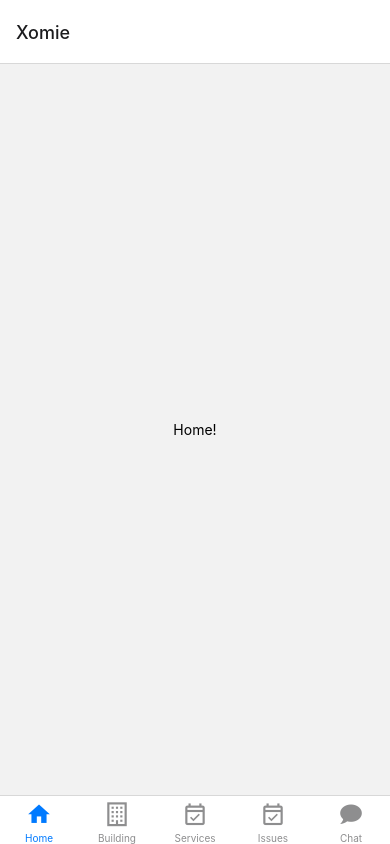
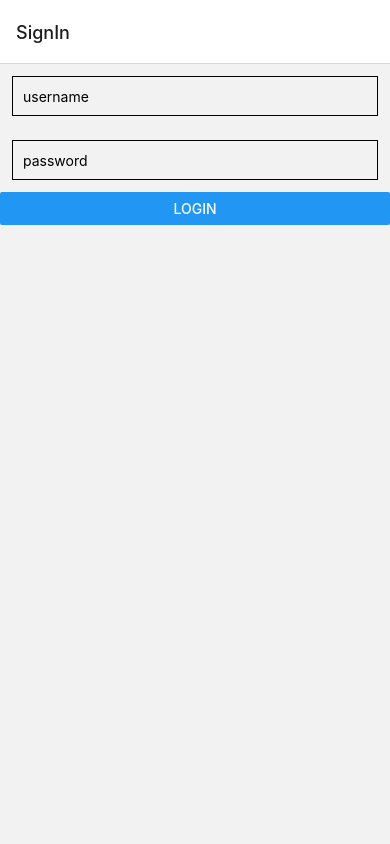
Before and after one commit to ssheffk/house-manager-app, a React Native app in the folder Xomie/: screen /SignIn in a window 390 px wide. Built offline with nearby package versions, Linux system fonts and the light colour scheme.

Commit message:
feat: login simulator

```diff
--- a/Xomie/App.tsx
+++ b/Xomie/App.tsx
@@ -9,6 +9,8 @@ import Services from "./tabs/Services";
 import Issues from "./tabs/Issues";
 import Chat from "./tabs/Chat";
 import { createNativeStackNavigator } from "@react-navigation/native-stack";
+import { TextInput, Button, StyleSheet } from "react-native";
+import SignIn from "./SignIn";
 
 const Tab = createBottomTabNavigator();
 const Stack = createNativeStackNavigator();
@@ -69,8 +71,9 @@ const TabsNavigator = () => {
 export default function App() {
   return (
     <NavigationContainer>
-      <Stack.Navigator>
+      <Stack.Navigator initialRouteName="SignIn">
         <Stack.Screen name="Xomie" component={TabsNavigator} />
+        <Stack.Screen name="SignIn" component={SignIn} />
       </Stack.Navigator>
     </NavigationContainer>
   );
--- /dev/null
+++ b/Xomie/SignIn.tsx
@@ -0,0 +1,44 @@
+import React from "react";
+import { StyleSheet, TextInput, Button } from "react-native";
+
+const SignIn = ({ navigation }: any) => {
+  const [username, onChangeUsername] = React.useState("");
+  const [password, onChangePassword] = React.useState("");
+  const getIsSignedIn = (loginDetails: string) => {
+    // custom logic
+    return loginDetails.length >= 5;
+  };
+  return (
+    <>
+      <TextInput
+        style={styles.input}
+        onChangeText={onChangeUsername}
+        value={username}
+        placeholder="username"
+      />
+      <TextInput
+        style={styles.input}
+        onChangeText={onChangePassword}
+        value={password}
+        placeholder="password"
+        textContentType="password"
+      />
+      <Button
+        title="Login"
+        onPress={() =>
+          getIsSignedIn(password) ? navigation.navigate("Xomie") : false
+        }
+      />
+    </>
+  );
+};
+
+const styles = StyleSheet.create({
+  input: {
+    height: 40,
+    margin: 12,
+    borderWidth: 1,
+    padding: 10,
+  },
+});
+export default SignIn;
```
